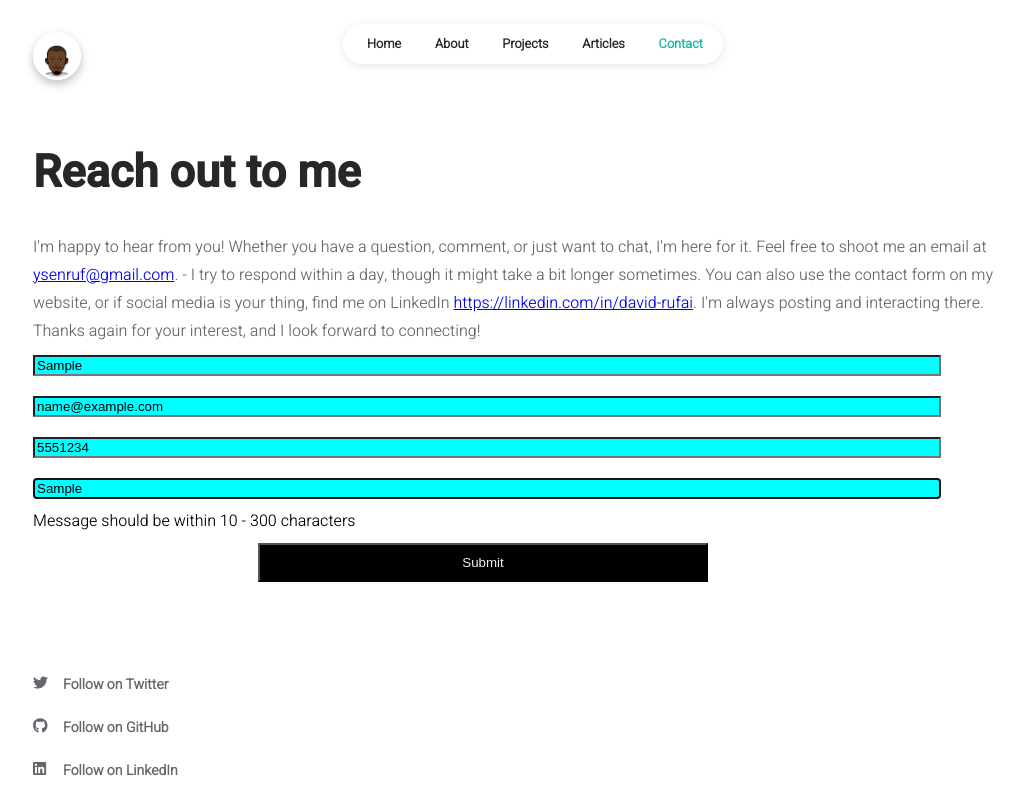
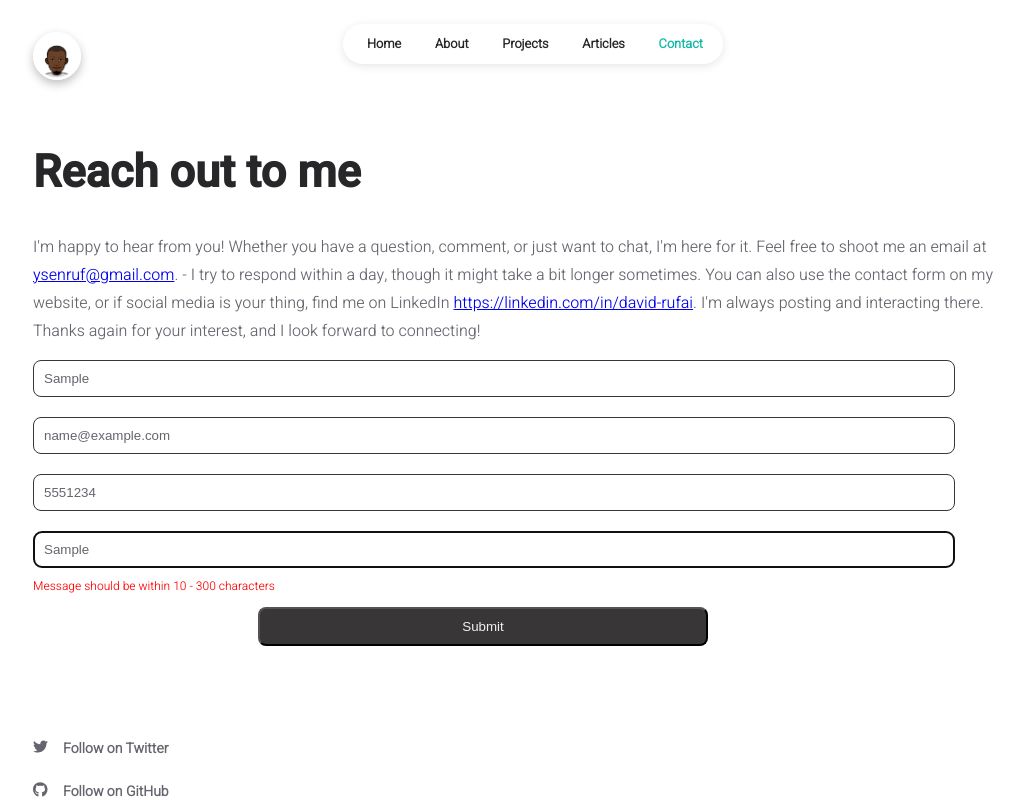
Before and after one commit to Xheghun/xheghun.github.io, a React (Create React App) app: page /contact in a window 1280 px wide. Both pictures are taken after typing "Sample", "name@example.com", "5551234", "Sample" into the empty fields and a click on the input "Submit". Shown: the top 800 px of the page, without its empty margins (107-1131 px from the left). Built offline with nearby package versions, Linux system fonts and the light colour scheme.

Commit message:
form styling

```diff
--- a/src/app.css
+++ b/src/app.css
@@ -23,18 +23,38 @@
 }
 
 .form-item {
-	background-color: aqua;
+	padding: 10px;
 	width: 100%;
-	margin-top: 10px;
-	margin-bottom: 10px;
+	margin-top: 15px;
+	margin-bottom: 5px;
+	border-radius: 8px;
+	color: #65656D;
+	border: 0.5px solid #383636;
+}
+
+.validator-item {
+	font-size: 12px;
+	color: red;
 }
 
 .button {
-	background-color: #000000;
+	background-color: #383636;
 	color: #f1f1f1;
 	width: 50%;
 	padding: 10px;
 	margin: 10px;
+	border-radius: 8px;
+}
+
+.button:hover {
+	background-color: #ffffff;
+	color: #383636;
+	width: 50%;
+	padding: 10px;
+	margin: 10px;
+	border-radius: 8px;
+	border: 1px solid #383636;
+	cursor: pointer;
 }
 
 .form-container {
--- a/src/pages/contact.jsx
+++ b/src/pages/contact.jsx
@@ -86,7 +86,7 @@ const ContactForm = () => {
 					})}
 				/>
 				{errors.name && (
-					<span className="inline-block self-start text-accent">
+					<span className="validator-item">
 						{errors.name.message}
 					</span>
 				)}
@@ -104,7 +104,7 @@ const ContactForm = () => {
 					})}
 				/>
 				{errors.email && (
-					<span className="inline-block self-start text-accent">
+					<span className="validator-item">
 						{errors.email.message}
 					</span>
 				)}
@@ -133,7 +133,7 @@ const ContactForm = () => {
 					})}
 				/>
 				{errors.message && (
-					<span className="inline-block self-start text-accent">
+					<span className="validator-item">
 						{errors.message.message}
 					</span>
 				)}
```
